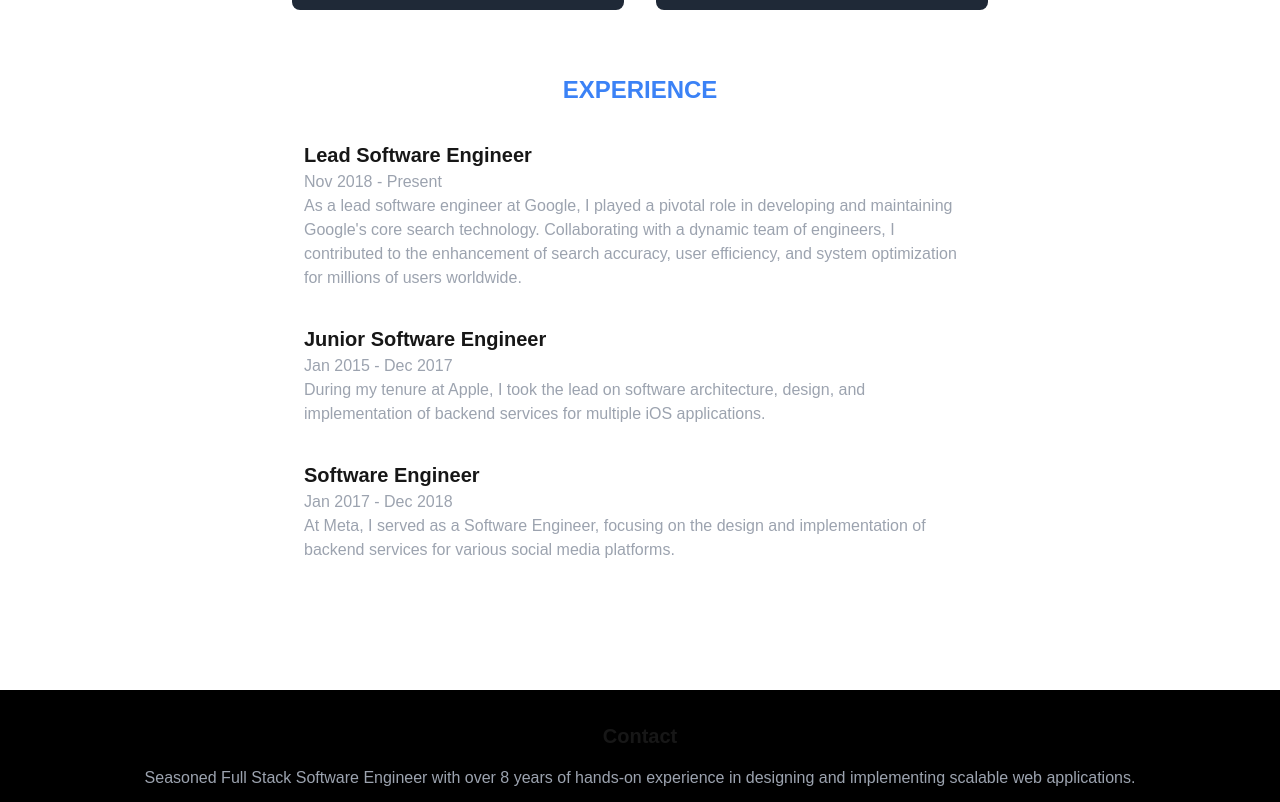
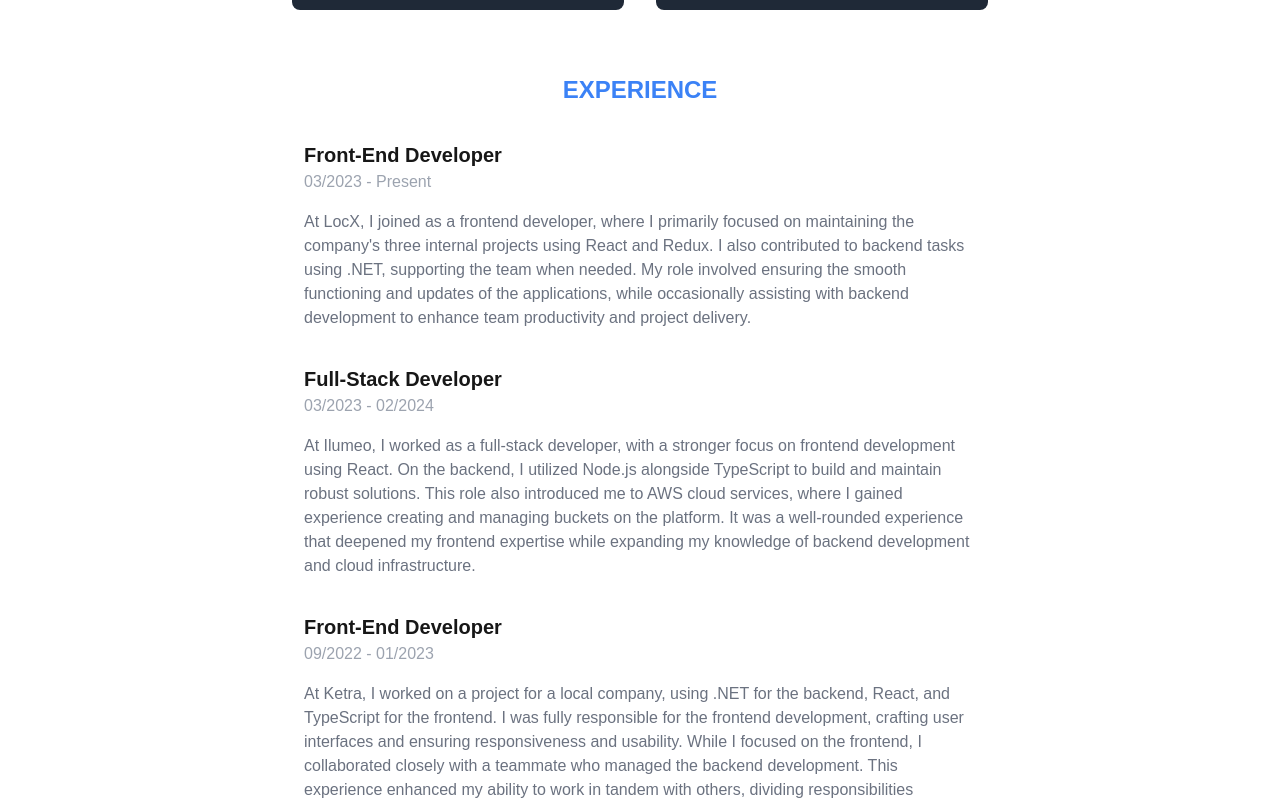
Before and after one commit to paulomarian0/portfolio, a Next.js app: page / in a window 1280 px wide. Shown: the part 1318-2120 px from the top of the page. Built offline with nearby package versions, Linux system fonts and the light colour scheme.

Commit message:
feat: update experiences

```diff
--- a/src/components/Experiences.tsx
+++ b/src/components/Experiences.tsx
@@ -1,29 +1,34 @@
 const experiences = [
   {
-    jobTitle: "Lead Software Engineer",
-    company: "Google",
-    startDate: "Nov 2018",
-    endDate: "Present",
+    jobTitle: "Front-End Developer",
+    company: "LocX Real Estate",
+    startDate: "03/2023",
     description:
-      "As a lead software engineer at Google, I played a pivotal role in developing and maintaining Google's core search technology. Collaborating with a dynamic team of engineers, I contributed to the enhancement of search accuracy, user efficiency, and system optimization for millions of users worldwide.",
+      "At LocX, I joined as a frontend developer, where I primarily focused on maintaining the company's three internal projects using React and Redux. I also contributed to backend tasks using .NET, supporting the team when needed. My role involved ensuring the smooth functioning and updates of the applications, while occasionally assisting with backend development to enhance team productivity and project delivery.",
   },
-
   {
-    jobTitle: "Junior Software Engineer",
-    company: "Apple",
-    startDate: "Jan 2015",
-    endDate: "Dec 2017",
+    jobTitle: "Full-Stack Developer",
+    company: "ILUMEO",
+    startDate: "03/2023",
+    endDate: "02/2024",
     description:
-      "During my tenure at Apple, I took the lead on software architecture, design, and implementation of backend services for multiple iOS applications.",
+      "At Ilumeo, I worked as a full-stack developer, with a stronger focus on frontend development using React. On the backend, I utilized Node.js alongside TypeScript to build and maintain robust solutions. This role also introduced me to AWS cloud services, where I gained experience creating and managing buckets on the platform. It was a well-rounded experience that deepened my frontend expertise while expanding my knowledge of backend development and cloud infrastructure.",
   },
-
   {
-    jobTitle: "Software Engineer",
-    company: "Meta",
-    startDate: "Jan 2017",
-    endDate: "Dec 2018",
+    jobTitle: "Front-End Developer",
+    company: "Ketra Soluções Inteligentes",
+    startDate: "09/2022",
+    endDate: "01/2023",
     description:
-      "At Meta, I served as a Software Engineer, focusing on the design and implementation of backend services for various social media platforms.",
+      "At Ketra, I worked on a project for a local company, using .NET for the backend, React, and TypeScript for the frontend. I was fully responsible for the frontend development, crafting user interfaces and ensuring responsiveness and usability. While I focused on the frontend, I collaborated closely with a teammate who managed the backend development. This experience enhanced my ability to work in tandem with others, dividing responsibilities effectively to deliver a successful project.",
+  },
+  {
+    jobTitle: "Full-Stack Developer",
+    company: "Infosis Consultoria e Sistemas",
+    startDate: "06/2021",
+    endDate: "09/2022",
+    description:
+      "At Infosis, I had my first experience as a full-stack developer, gaining hands-on knowledge in modern technologies such as ExtJs, .NET, React, and TypeScript. My responsibilities included developing and maintaining web applications, creating interactive and responsive user interfaces, and collaborating on backend APIs and systems. This role provided me with a strong foundation in both frontend and backend development, along with teamwork and problem-solving skills.",
   },
 ];
 
@@ -39,11 +44,11 @@ export default function Experiences() {
                 <i className="fab fa-google text-2xl" /> {experience.jobTitle}
               </h3>
 
-              <p className="text-gray-400">
-                {experience.startDate} - {experience.endDate}
+              <p className="text-gray-400 mb-4">
+                {experience.startDate} - {experience.endDate || "Present"}
               </p>
 
-              <p className="text-gray-400">{experience.description}</p>
+              <p className="text-gray-500">{experience.description}</p>
             </div>
           ))}
         </div>
```
